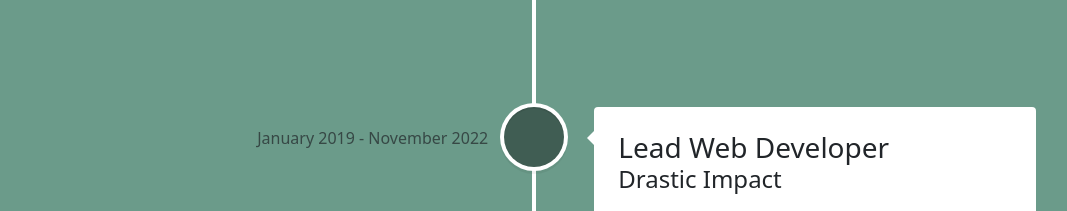
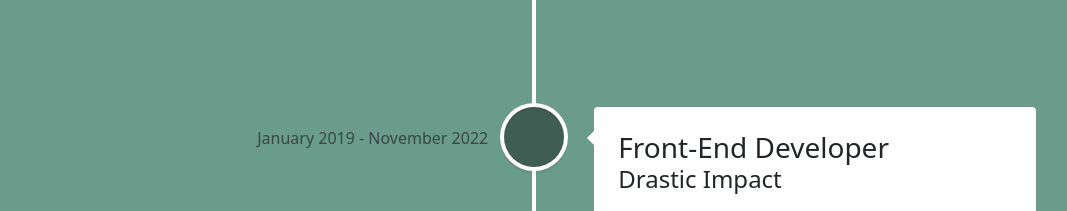
Before and after one commit to jburto94/personal-site, a React (Create React App) app: page / in a window 1280 px wide. Shown: the part 3260-3471 px from the top of the page, without its empty margins (106-1173 px from the left). Built offline with nearby package versions, Linux system fonts and the light colour scheme; some icons are missing.

Commit message:
Updated data

```diff
--- a/src/data.js
+++ b/src/data.js
@@ -172,7 +172,7 @@ export const experienceData = [
     ]
   }, {
     date: 'January 2019 - November 2022',
-    title: 'Lead Web Developer',
+    title: 'Front-End Developer',
     company: 'Drastic Impact',
     techStack: [
       'HTML5',
```
